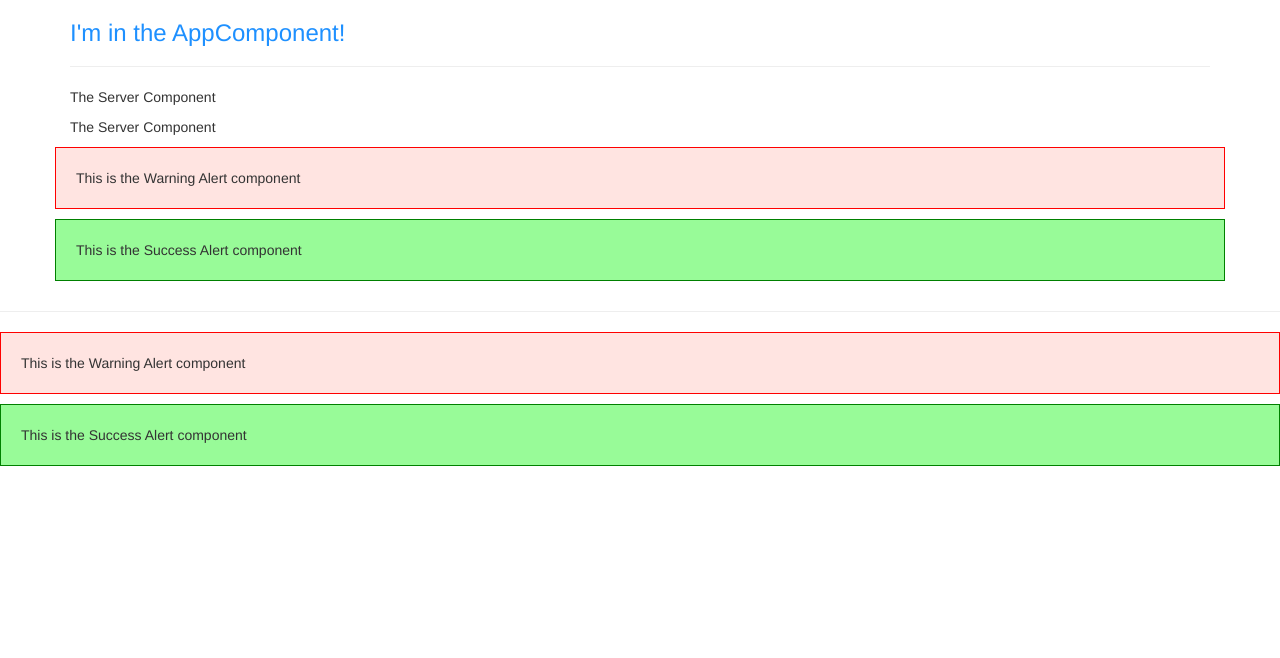
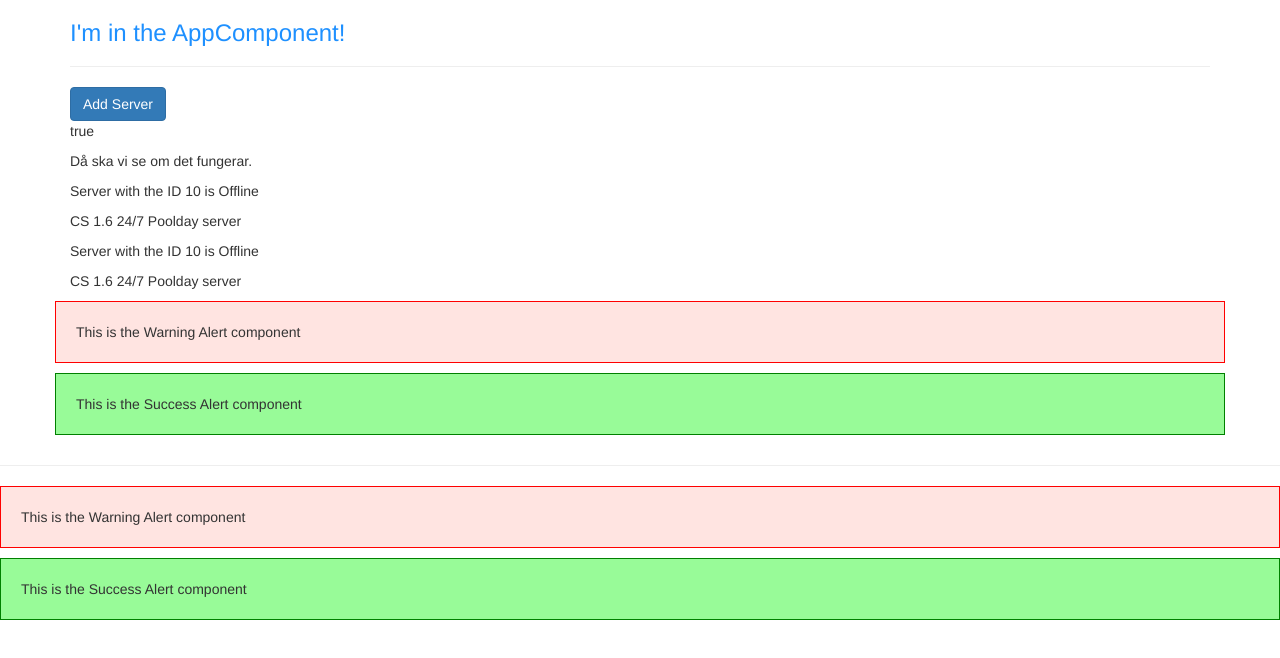
Before and after one commit to JitNub/my-first-app, an Angular app: page / in a window 1280 px wide. Shown: the top 658 px of the page. Built offline with nearby package versions, Linux system fonts and the light colour scheme.

Commit message:
Practicing with
Property binding and String interpolation

```diff
--- a/src/app/server/server.component.html
+++ b/src/app/server/server.component.html
@@ -1 +1,2 @@
-<p>The Server Component</p>
+<p>{{ "Server" }} with the ID {{ serverId }} is {{ getServerStatus() }}</p>
+<p [innerText]="serverName"></p>
--- a/src/app/server/server.component.ts
+++ b/src/app/server/server.component.ts
@@ -4,4 +4,13 @@ import { Component } from '@angular/core';
   selector: 'app-server',
   templateUrl: './server.component.html',
 })
-export class ServerComponent {}
+export class ServerComponent {
+  serverId: number = 10;
+  serverStatus: string = 'Offline';
+
+  getServerStatus() {
+    return this.serverStatus;
+  }
+
+  serverName = 'CS 1.6 24/7 Poolday server';
+}
--- a/src/app/servers/servers.component.html
+++ b/src/app/servers/servers.component.html
@@ -1,2 +1,6 @@
+<button class="btn btn-primary" [disabled]="!allowNewServer">Add Server</button>
+<p [innerText]="allowNewServer"></p>
+<p [innerText]="testText"></p>
+
 <app-server></app-server>
 <app-server></app-server>
--- a/src/app/servers/servers.component.ts
+++ b/src/app/servers/servers.component.ts
@@ -1,8 +1,19 @@
 import { Component } from '@angular/core';
 
 @Component({
-  selector: '.app-servers', /* '[app-servers]', */
-  template: `<app-server></app-server> <app-server></app-server>`,
+  selector: '.app-servers' /* '[app-servers]', */,
+  /* template: `<app-server></app-server> <app-server></app-server>`, */
+  templateUrl: './servers.component.html',
   styleUrls: ['./servers.component.css'],
 })
-export class ServersComponent {}
+export class ServersComponent {
+  allowNewServer = false;
+
+  constructor() {
+    setTimeout(() => {
+      this.allowNewServer = true;
+    }, 2000);
+  }
+
+  testText = 'Då ska vi se om det fungerar.';
+}
```
